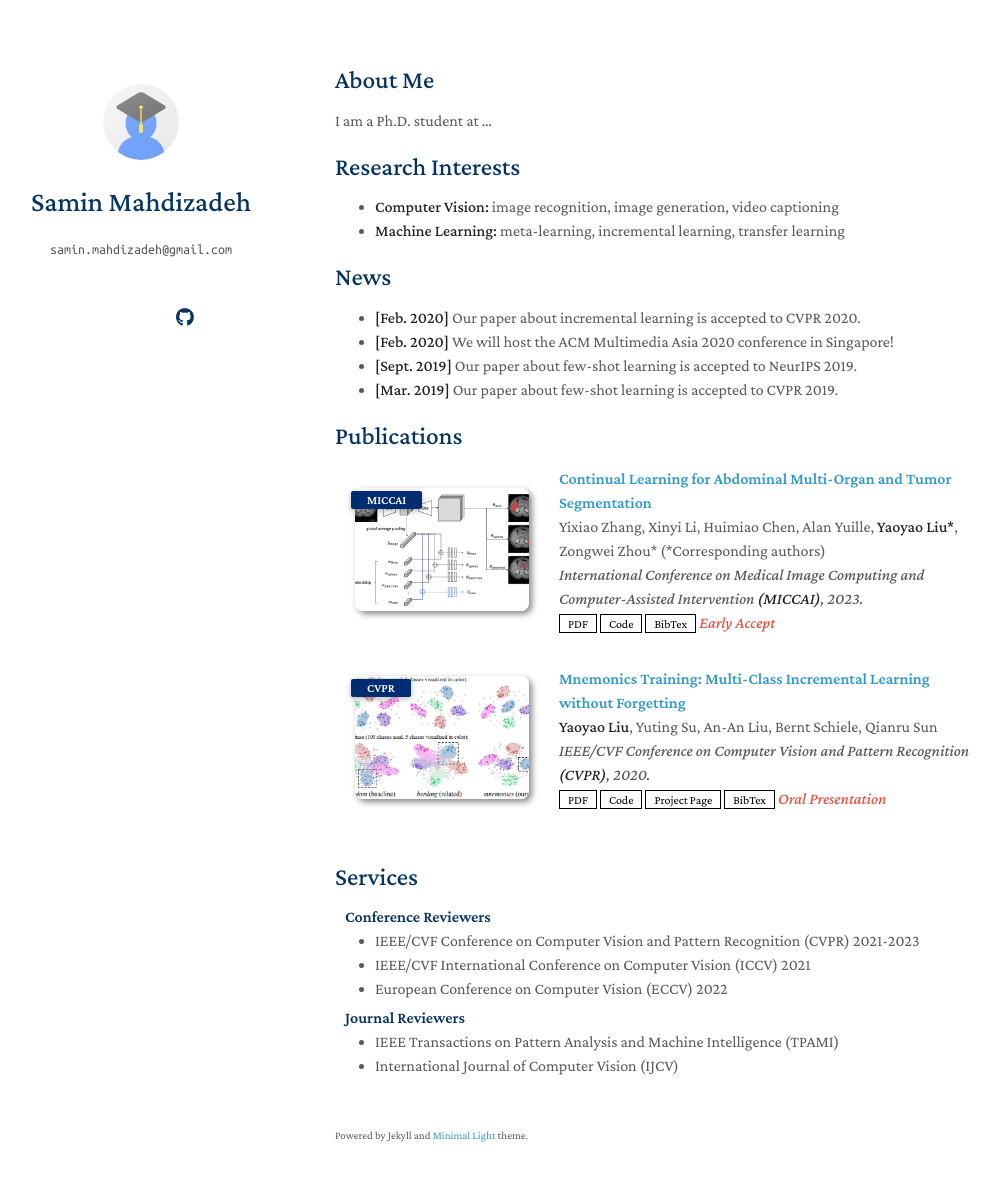
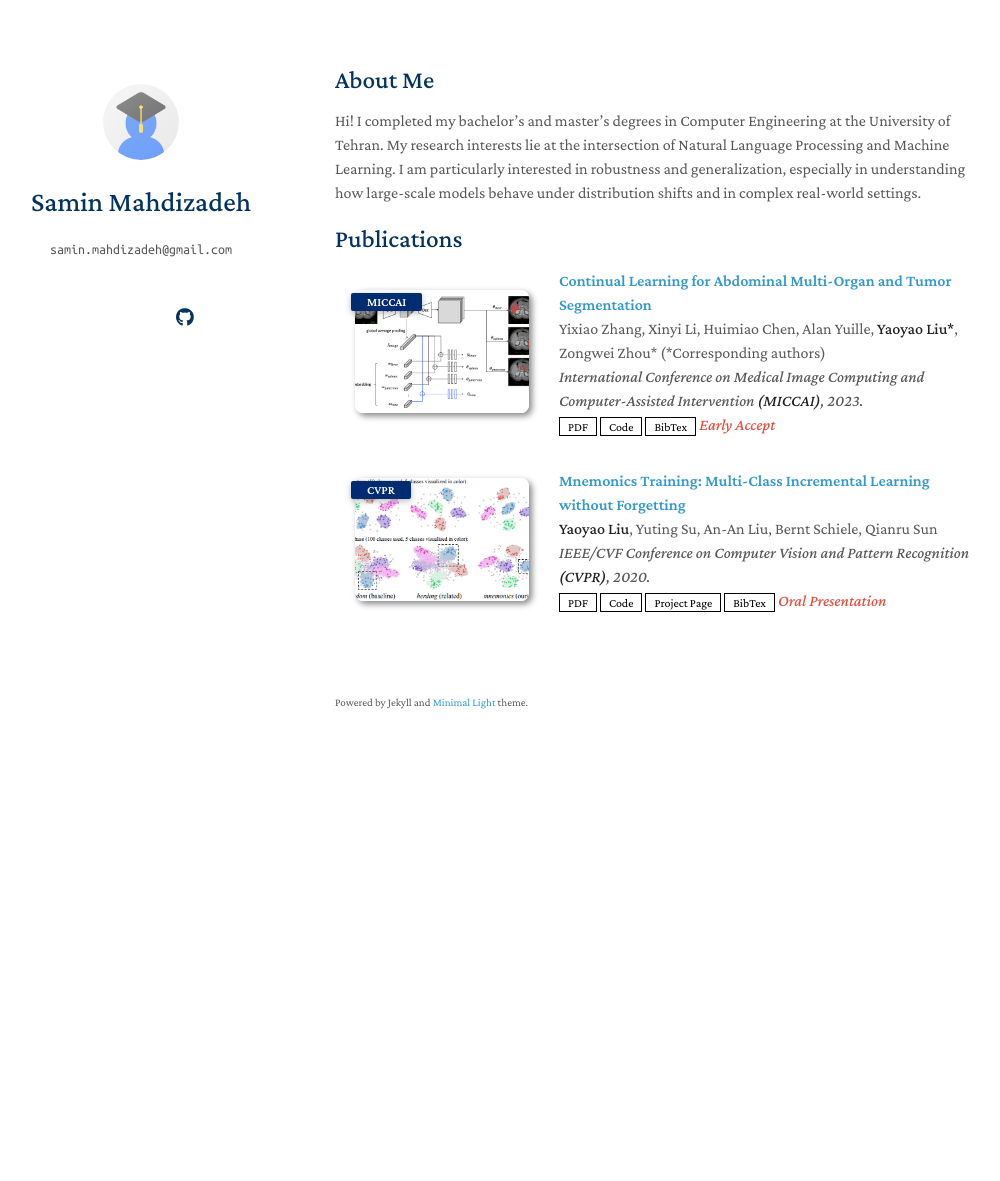
Before and after one commit to samin-mehdizadeh/samin-mehdizadeh.github.io, a Jekyll site: the page built from index.md, in a window 1280 px wide and 1216 px high. Shown: the top 1181 px of the window, without its empty margins (135-1135 px from the left). Built offline with Jekyll 4.4.1, drawn with Linux system fonts in a browser that asks for light colours; a style sheet for code colours, icons or effects is not loaded; our own code applies the rules of GitHub Pages for plain Markdown files.

Commit message:
Update index.md

```diff
--- a/index.md
+++ b/index.md
@@ -4,20 +4,6 @@ layout: homepage
 
 ## About Me
 
-I am a Ph.D. student at ...
-
-## Research Interests
-
-- **Computer Vision:** image recognition, image generation, video captioning
-- **Machine Learning:** meta-learning, incremental learning, transfer learning
-
-## News
-
-- **[Feb. 2020]** Our paper about incremental learning is accepted to CVPR 2020.
-- **[Feb. 2020]** We will host the ACM Multimedia Asia 2020 conference in Singapore!
-- **[Sept. 2019]** Our paper about few-shot learning is accepted to NeurIPS 2019.
-- **[Mar. 2019]** Our paper about few-shot learning is accepted to CVPR 2019.
+Hi! I completed my bachelor’s and master’s degrees in Computer Engineering at the University of Tehran. My research interests lie at the intersection of Natural Language Processing and Machine Learning. I am particularly interested in robustness and generalization, especially in understanding how large-scale models behave under distribution shifts and in complex real-world settings.
 
 {% include_relative _includes/publications.md %}
-
-{% include_relative _includes/services.md %}
```
